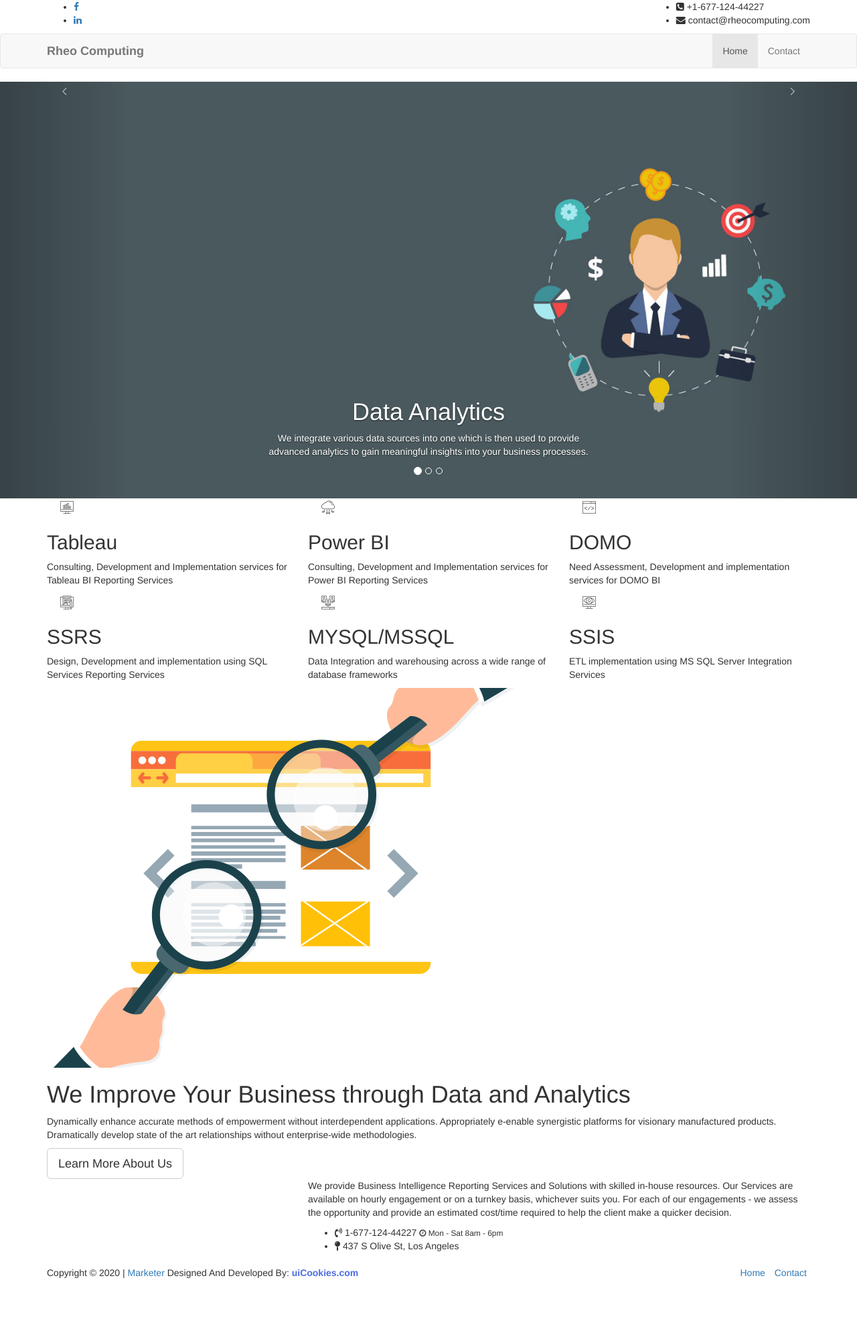
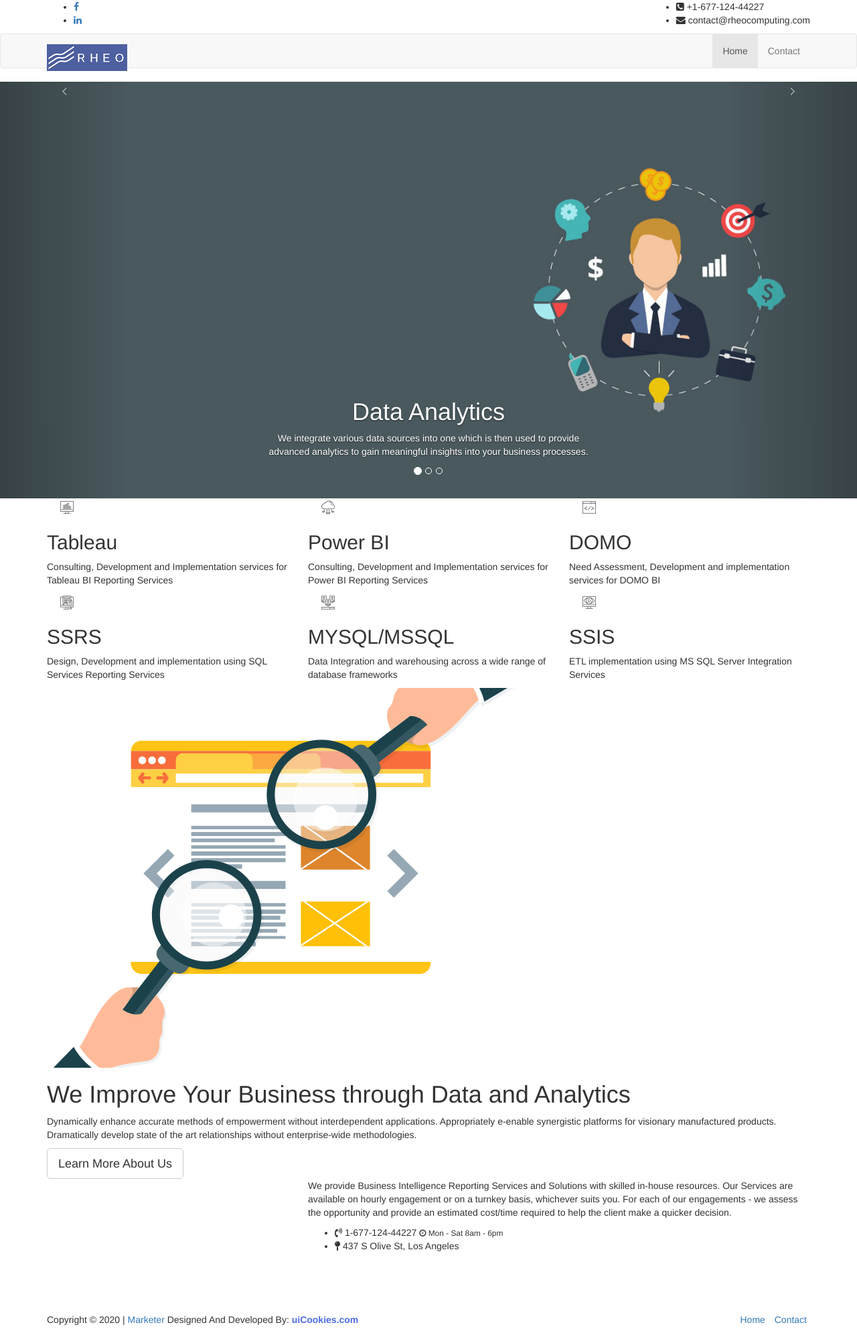
Before and after one commit to banutsav/rheo-website, a Django app: page / in a window 1280 px wide. Shown: the whole page at 67% size. Before the commit the page ends 1908 px from the top, so only its background shows below. Run offline with Django 3.2, Linux system fonts and the light colour scheme; some libraries are stand-ins or nearby versions.

Commit message:
trying to get the logos in

```diff
--- a/mysite/settings.py
+++ b/mysite/settings.py
@@ -23,7 +23,7 @@ BASE_DIR = os.path.dirname(os.path.dirname(os.path.abspath(__file__)))
 SECRET_KEY = '6-rx-=)47yqfhm3yb__e!&)mdf)a=_8%$0tzf!e65d5hj6+zlz'
 
 # SECURITY WARNING: don't run with debug turned on in production!
-DEBUG = False
+DEBUG = True
 
 ALLOWED_HOSTS = ['127.0.0.1', '.pythonanywhere.com']
 
--- a/website/templates/website/base.html
+++ b/website/templates/website/base.html
@@ -76,8 +76,9 @@
                 <span class="icon-bar"></span>
                 <span class="icon-bar"></span>
             </button>
-            <a class="navbar-brand" href="/"><strong>Rheo Computing</strong></a>
-            <!--<img class="img-responsive" src="{% static 'img/logo.png' %}" alt="">-->
+            <a class="navbar-brand" href="/">
+                <img class="img-responsive" src="{% static 'img/rheo-logo-1.png' %}" alt="">
+            </a>
         </div>
 
 
@@ -107,7 +108,7 @@
                 <div class="col-md-4">
                     <div class="footer-logo">
                         <!-- <a href="#"></a> -->
-                        <!-- <img class="img-responsive" src="{% static 'img/logo-footer.png' %}" alt=""> -->
+                        <img class="img-responsive" src="{% static 'img/rheo-logo-2.png' %}" alt="">
                     </div>
                 </div><!-- /.col-sm-4 -->
 
```
Also changed, not shown: website/static/img/rheo-logo-1.png (added), website/static/img/rheo-logo-2.png (added).
